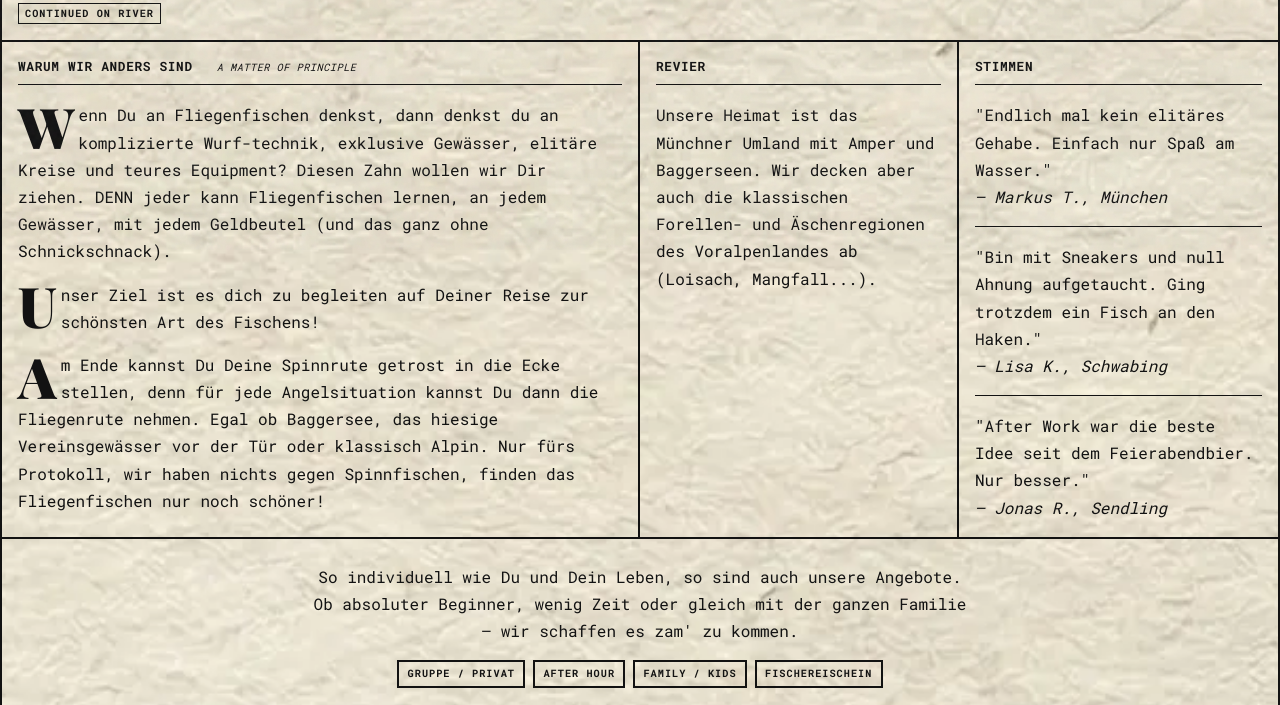
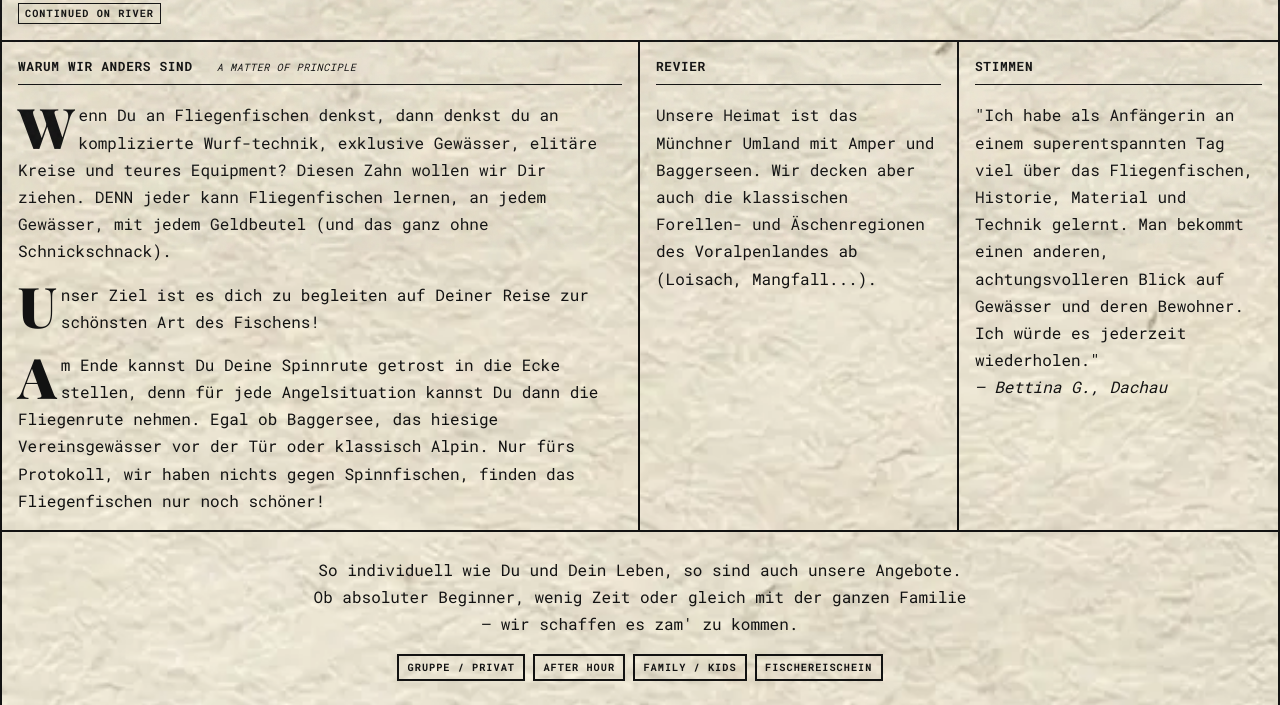
Before and after one commit to PeterAtFlowst8/flyfishingexperience, a website built with Vite: page index.html in a window 1280 px wide. Shown: the part 550-1255 px from the top of the page. Built offline with nearby package versions, Linux system fonts and the light colour scheme; files whose address does not match are found by name.

Commit message:
Replace placeholder testimonials with real review (Bettina G.)

```diff
--- a/index.html
+++ b/index.html
@@ -395,16 +395,8 @@
         </div>
         <div class="component-body">
           <blockquote class="testimonial">
-            <p>"Endlich mal kein elitäres Gehabe. Einfach nur Spaß am Wasser."</p>
-            <cite>— Markus T., München</cite>
-          </blockquote>
-          <blockquote class="testimonial">
-            <p>"Bin mit Sneakers und null Ahnung aufgetaucht. Ging trotzdem ein Fisch an den Haken."</p>
-            <cite>— Lisa K., Schwabing</cite>
-          </blockquote>
-          <blockquote class="testimonial">
-            <p>"After Work war die beste Idee seit dem Feierabendbier. Nur besser."</p>
-            <cite>— Jonas R., Sendling</cite>
+            <p>"Ich habe als Anfängerin an einem superentspannten Tag viel über das Fliegenfischen, Historie, Material und Technik gelernt. Man bekommt einen anderen, achtungsvolleren Blick auf Gewässer und deren Bewohner. Ich würde es jederzeit wiederholen."</p>
+            <cite>— Bettina G., Dachau</cite>
           </blockquote>
         </div>
       </div>
```
